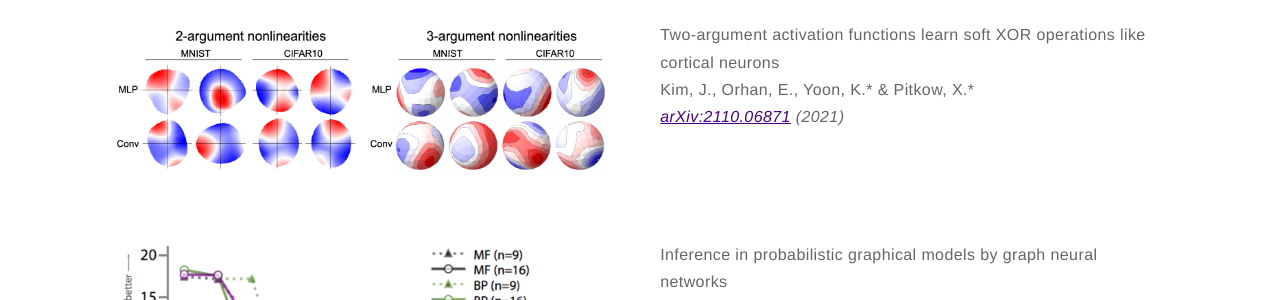
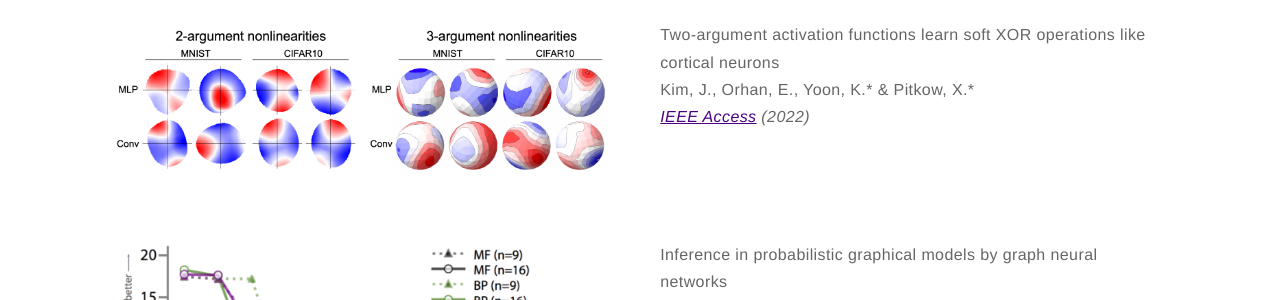
Before and after one commit to kijungyoon/kijungyoon.github.io, a Jekyll site: the page built from papers.md, in a window 1280 px wide and 900 px high, scrolled down 401 px. Shown: the part 152-452 px from the top of the window. Built offline with Jekyll 4.4.1, drawn with Linux system fonts in a browser that asks for light colours.

Commit message:
Update papers.md

```diff
--- a/papers.md
+++ b/papers.md
@@ -16,7 +16,7 @@ layout: page
     <div class="toright">
     <p><b>Two-argument activation functions learn soft XOR operations like cortical neurons</b><br>
     Kim, J., Orhan, E., Yoon, K.* & Pitkow, X.*<br>
-    <i><a href="https://arxiv.org/abs/2110.06871">arXiv:2110.06871</a> (2021)</i></p>
+    <i><a href="https://ieeexplore.ieee.org/stamp/stamp.jsp?arnumber=9785635">IEEE Access</a> (2022)</i></p>
     </div>
 </div>
 
```
